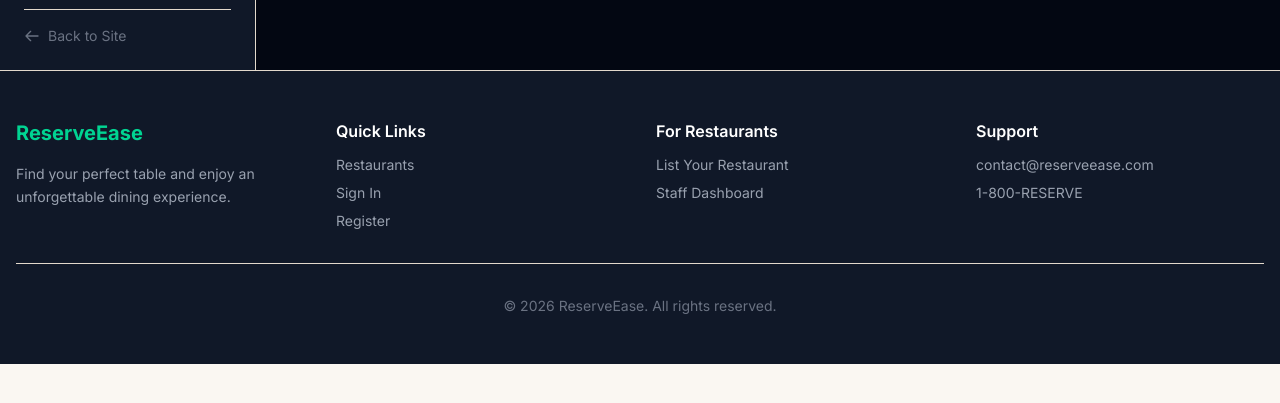
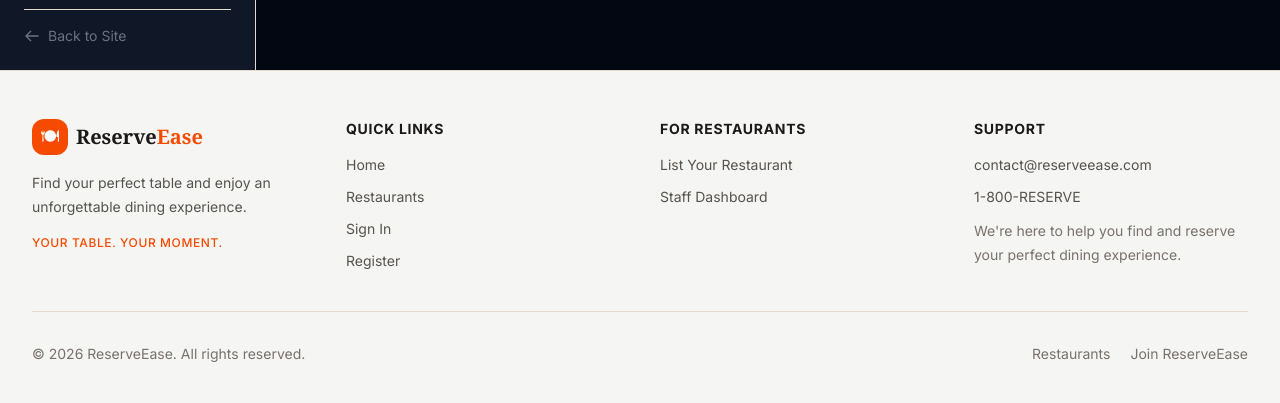
Before and after one commit to Hermela-Mezgebu/Restaurant, a Next.js app in the folder frontend/: page /dashboard in a window 1280 px wide. Shown: the part 795-1198 px from the top of the page. Before the commit the page ends 1159 px from the top, so only its background shows below. Built offline with nearby package versions, Linux system fonts and the light colour scheme; no server answers.

Commit message:
fix: update footer

```diff
--- a/frontend/src/components/Footer.tsx
+++ b/frontend/src/components/Footer.tsx
@@ -4,51 +4,153 @@ export default function Footer() {
   const year = new Date().getFullYear();
 
   return (
-    <footer className="bg-gray-900 border-t border-gray-800">
-      <div className="max-w-7xl mx-auto px-4 py-12">
-        <div className="grid sm:grid-cols-4 gap-8">
+    <footer className="border-t border-stone-200 bg-stone-100 transition-colors dark:border-stone-800 dark:bg-stone-950">
+      <div className="mx-auto max-w-7xl px-4 py-12 sm:px-6 lg:px-8">
+
+        <div className="grid gap-10 sm:grid-cols-2 lg:grid-cols-4">
+
+          {/* Brand */}
           <div>
-            <h3 className="text-xl font-bold text-emerald-400 mb-4">ReserveEase</h3>
-            <p className="text-gray-400 text-sm leading-relaxed">
-              Find your perfect table and enjoy an unforgettable dining experience.
+            <Link
+              href="/"
+              className="inline-flex items-center gap-2"
+            >
+              <div className="flex h-9 w-9 items-center justify-center rounded-xl bg-orange-600 text-white dark:bg-orange-500">
+                <span className="text-lg">🍽</span>
+              </div>
+
+              <span className="font-serif text-xl font-bold text-stone-900 dark:text-stone-100">
+                Reserve<span className="text-orange-600 dark:text-orange-400">Ease</span>
+              </span>
+            </Link>
+
+            <p className="mt-4 max-w-xs text-sm leading-6 text-stone-600 dark:text-stone-400">
+              Find your perfect table and enjoy an unforgettable dining
+              experience.
+            </p>
+
+            <p className="mt-4 text-xs font-medium uppercase tracking-wider text-orange-600 dark:text-orange-400">
+              Your table. Your moment.
             </p>
           </div>
+
+          {/* Quick Links */}
           <div>
-            <h4 className="text-white font-semibold mb-3">Quick Links</h4>
-            <div className="space-y-2 text-sm">
-              <Link href="/restaurants" className="block text-gray-400 hover:text-emerald-400 transition">
+            <h3 className="mb-4 text-sm font-bold uppercase tracking-wider text-stone-900 dark:text-stone-100">
+              Quick Links
+            </h3>
+
+            <div className="space-y-3 text-sm">
+
+              <Link
+                href="/"
+                className="block text-stone-600 transition hover:text-orange-600 dark:text-stone-400 dark:hover:text-orange-400"
+              >
+                Home
+              </Link>
+
+              <Link
+                href="/restaurants"
+                className="block text-stone-600 transition hover:text-orange-600 dark:text-stone-400 dark:hover:text-orange-400"
+              >
                 Restaurants
               </Link>
-              <Link href="/login" className="block text-gray-400 hover:text-emerald-400 transition">
+
+              <Link
+                href="/login"
+                className="block text-stone-600 transition hover:text-orange-600 dark:text-stone-400 dark:hover:text-orange-400"
+              >
                 Sign In
               </Link>
-              <Link href="/register" className="block text-gray-400 hover:text-emerald-400 transition">
+
+              <Link
+                href="/register"
+                className="block text-stone-600 transition hover:text-orange-600 dark:text-stone-400 dark:hover:text-orange-400"
+              >
                 Register
               </Link>
+
             </div>
           </div>
+
+          {/* For Restaurants */}
           <div>
-            <h4 className="text-white font-semibold mb-3">For Restaurants</h4>
-            <div className="space-y-2 text-sm">
-              <Link href="/register" className="block text-gray-400 hover:text-emerald-400 transition">
+            <h3 className="mb-4 text-sm font-bold uppercase tracking-wider text-stone-900 dark:text-stone-100">
+              For Restaurants
+            </h3>
+
+            <div className="space-y-3 text-sm">
+
+              <Link
+                href="/register"
+                className="block text-stone-600 transition hover:text-orange-600 dark:text-stone-400 dark:hover:text-orange-400"
+              >
                 List Your Restaurant
               </Link>
-              <Link href="/dashboard" className="block text-gray-400 hover:text-emerald-400 transition">
+
+              <Link
+                href="/dashboard"
+                className="block text-stone-600 transition hover:text-orange-600 dark:text-stone-400 dark:hover:text-orange-400"
+              >
                 Staff Dashboard
               </Link>
+
             </div>
           </div>
+
+          {/* Support */}
           <div>
-            <h4 className="text-white font-semibold mb-3">Support</h4>
-            <div className="space-y-2 text-sm">
-              <p className="text-gray-400">contact@reserveease.com</p>
-              <p className="text-gray-400">1-800-RESERVE</p>
+            <h3 className="mb-4 text-sm font-bold uppercase tracking-wider text-stone-900 dark:text-stone-100">
+              Support
+            </h3>
+
+            <div className="space-y-3 text-sm">
+
+              <p className="text-stone-600 dark:text-stone-400">
+                contact@reserveease.com
+              </p>
+
+              <p className="text-stone-600 dark:text-stone-400">
+                1-800-RESERVE
+              </p>
+
+              <p className="leading-6 text-stone-500 dark:text-stone-500">
+                We're here to help you find and reserve your perfect dining
+                experience.
+              </p>
+
             </div>
           </div>
+
         </div>
-        <div className="border-t border-gray-800 mt-8 pt-8 text-center text-gray-500 text-sm">
-          &copy; {year} ReserveEase. All rights reserved.
+
+        {/* Bottom */}
+        <div className="mt-10 flex flex-col gap-3 border-t border-stone-200 pt-8 text-center sm:flex-row sm:items-center sm:justify-between sm:text-left dark:border-stone-800">
+
+          <p className="text-sm text-stone-500 dark:text-stone-500">
+            &copy; {year} ReserveEase. All rights reserved.
+          </p>
+
+          <div className="flex justify-center gap-5 text-sm sm:justify-end">
+
+            <Link
+              href="/restaurants"
+              className="text-stone-500 transition hover:text-orange-600 dark:text-stone-500 dark:hover:text-orange-400"
+            >
+              Restaurants
+            </Link>
+
+            <Link
+              href="/register"
+              className="text-stone-500 transition hover:text-orange-600 dark:text-stone-500 dark:hover:text-orange-400"
+            >
+              Join ReserveEase
+            </Link>
+
+          </div>
+
         </div>
+
       </div>
     </footer>
   );
```
